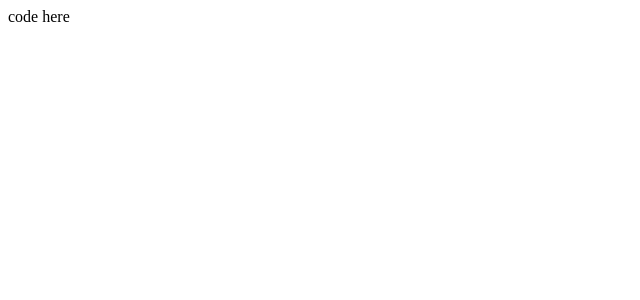
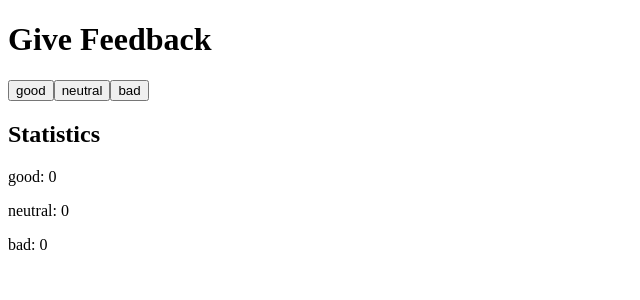
Before and after one commit to JAlblas/fullstackopen, a React (Vite) app in the folder part1/unicafe_new/: page / in a window 1280 px wide. Shown: the top 300 px of the page, without its empty margins (0-640 px from the left). Built offline with nearby package versions, Linux system fonts and the light colour scheme.

Commit message:
unicafe step 1 done

```diff
--- a/part1/unicafe_new/src/App.jsx
+++ b/part1/unicafe_new/src/App.jsx
@@ -6,9 +6,20 @@
   const [neutral, setNeutral] = useState(0)
   const [bad, setBad] = useState(0)
 
+  const handleGood = () => setGood(good + 1)
+  const handleNeutral = () => setNeutral(neutral + 1)
+  const handleBad = () => setBad(bad + 1)
+
   return (
     <div>
-      code here
+      <h1>Give Feedback</h1>
+      <button onClick={handleGood}>good</button>
+      <button onClick={handleNeutral}>neutral</button>
+      <button onClick={handleBad}>bad</button>
+      <h2>Statistics</h2>
+      <p>good: {good}</p>
+      <p>neutral: {neutral}</p>
+      <p>bad: {bad}</p>
     </div>
   )
 }
```
